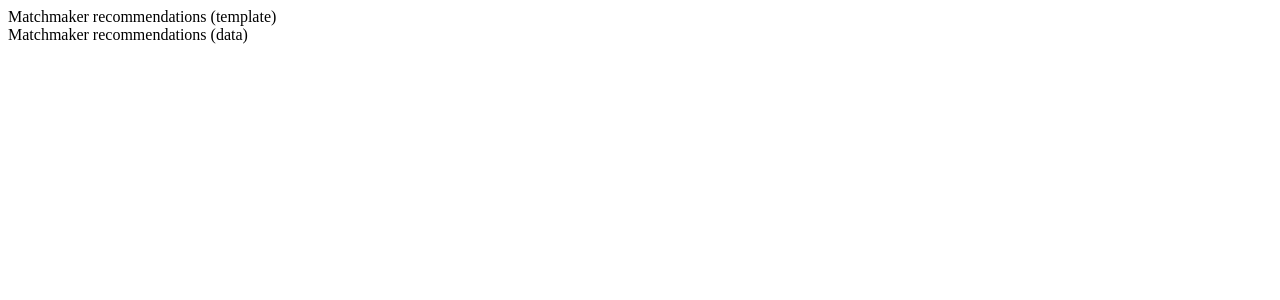
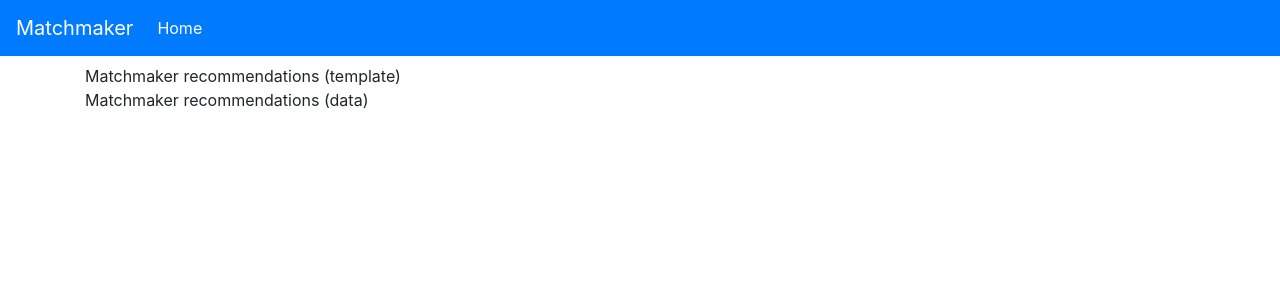
Before and after one commit to GlenCrawford/matchmaker, a Django app: page /recommendations in a window 1280 px wide. Shown: the top 300 px of the page. Run offline with Django 3.2, Linux system fonts and the light colour scheme.

Commit message:
Add a Bootstrap-based layout, configure serving static CSS and add a home page.

```diff
--- /dev/null
+++ b/web/matchmaker/static/matchmaker/css/layout.css
@@ -0,0 +1,7 @@
+body {
+  padding-top: 4rem;
+}
+
+.home-splash {
+  text-align: center;
+}
--- /dev/null
+++ b/web/matchmaker/templates/matchmaker/layout.html
@@ -0,0 +1,36 @@
+<!doctype html>
+<html lang="en">
+  <head>
+    <meta charset="utf-8">
+    <meta name="viewport" content="width=device-width, initial-scale=1, shrink-to-fit=no">
+    <link rel="stylesheet" href="https://cdn.jsdelivr.net/npm/bootstrap@4.5.3/dist/css/bootstrap.min.css" integrity="sha384-TX8t27EcRE3e/ihU7zmQxVncDAy5uIKz4rEkgIXeMed4M0jlfIDPvg6uqKI2xXr2" crossorigin="anonymous">
+    {% load static %}
+    <link rel="stylesheet" href="{% static 'css/layout.css' %}">
+
+    {% block title %}<title>Matchmaker</title>{% endblock %}
+  </head>
+  <body>
+    <nav class="navbar navbar-expand-md navbar-dark bg-primary fixed-top">
+      <a class="navbar-brand" href="{% url 'home' %}">Matchmaker</a>
+
+      <button class="navbar-toggler" type="button" data-toggle="collapse" data-target="#navbar" aria-controls="navbar" aria-expanded="false" aria-label="Toggle navigation">
+        <span class="navbar-toggler-icon"></span>
+      </button>
+
+      <div class="collapse navbar-collapse" id="navbar">
+        <ul class="navbar-nav mr-auto">
+          <li class="nav-item active">
+            <a class="nav-link" href="{% url 'home' %}">Home</a>
+          </li>
+        </ul>
+      </div>
+    </nav>
+
+    <main role="main" class="container">
+      {% block content %}{% endblock %}
+    </main>
+
+    <script src="https://code.jquery.com/jquery-3.5.1.slim.min.js" integrity="sha384-DfXdz2htPH0lsSSs5nCTpuj/zy4C+OGpamoFVy38MVBnE+IbbVYUew+OrCXaRkfj" crossorigin="anonymous"></script>
+    <script src="https://cdn.jsdelivr.net/npm/bootstrap@4.5.3/dist/js/bootstrap.bundle.min.js" integrity="sha384-ho+j7jyWK8fNQe+A12Hb8AhRq26LrZ/JpcUGGOn+Y7RsweNrtN/tE3MoK7ZeZDyx" crossorigin="anonymous"></script>
+  </body>
+</html>
--- a/web/matchmaker/templates/matchmaker/recommendations.html
+++ b/web/matchmaker/templates/matchmaker/recommendations.html
@@ -1,5 +1,9 @@
+{% extends 'layout.html' %}
+
+{% block content %}
 Matchmaker recommendations (template)
 
 <br />
 
 {{ recommendations }}
+{% endblock %}
--- a/web/matchmaker/urls.py
+++ b/web/matchmaker/urls.py
@@ -3,5 +3,6 @@ from django.urls import path
 from . import views
 
 urlpatterns = [
+  path('', views.home, name = 'home'),
   path('recommendations', views.recommendations)
 ]
--- a/web/matchmaker/views.py
+++ b/web/matchmaker/views.py
@@ -1,9 +1,13 @@
 from django.shortcuts import render
 import matchmaker as Matchmaker
+
+def home(request):
+  context = {}
+  return render(request, 'home.html', context)
 
 def recommendations(request):
   recommendations = 'Matchmaker recommendations (data)'
   context = {
     'recommendations': recommendations
   }
-  return render(request, 'templates/matchmaker/recommendations.html', context)
+  return render(request, 'recommendations.html', context)
--- a/web/settings.py
+++ b/web/settings.py
@@ -57,7 +57,7 @@ TEMPLATES = [
     {
         'BACKEND': 'django.template.backends.django.DjangoTemplates',
         'DIRS': [
-            BASE_DIR / 'web/matchmaker'
+            BASE_DIR / 'web/matchmaker/templates/matchmaker'
         ],
         'APP_DIRS': True,
         'OPTIONS': {
@@ -127,5 +127,9 @@ USE_TZ = True
 
 STATIC_URL = '/static/'
 
+STATICFILES_DIRS = [
+    BASE_DIR / 'web/matchmaker/static/matchmaker'
+]
+
 # Activate Django-Heroku.
 django_heroku.settings(locals())
```
Also changed, not shown: web/matchmaker/templates/matchmaker/home.html (added, +8 -0 lines).
